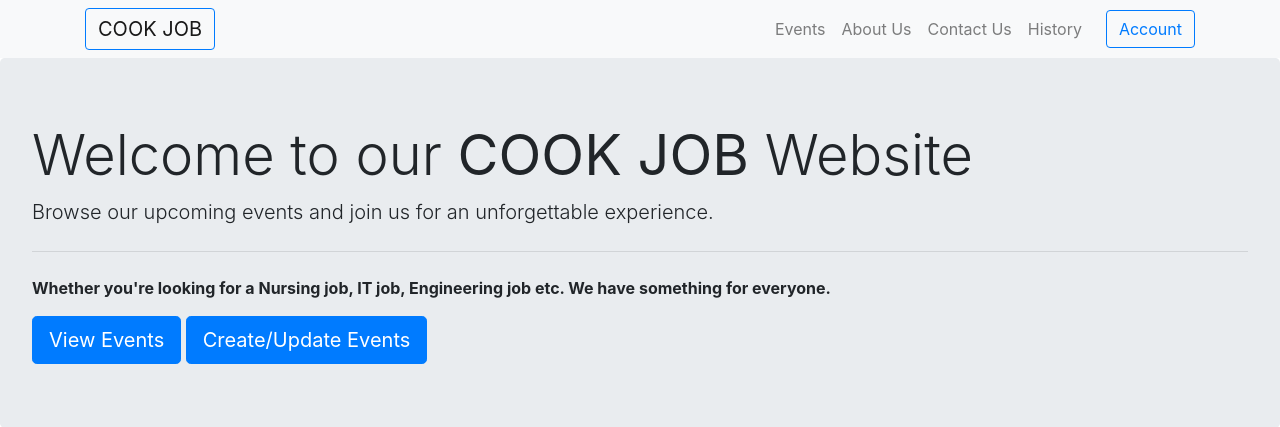
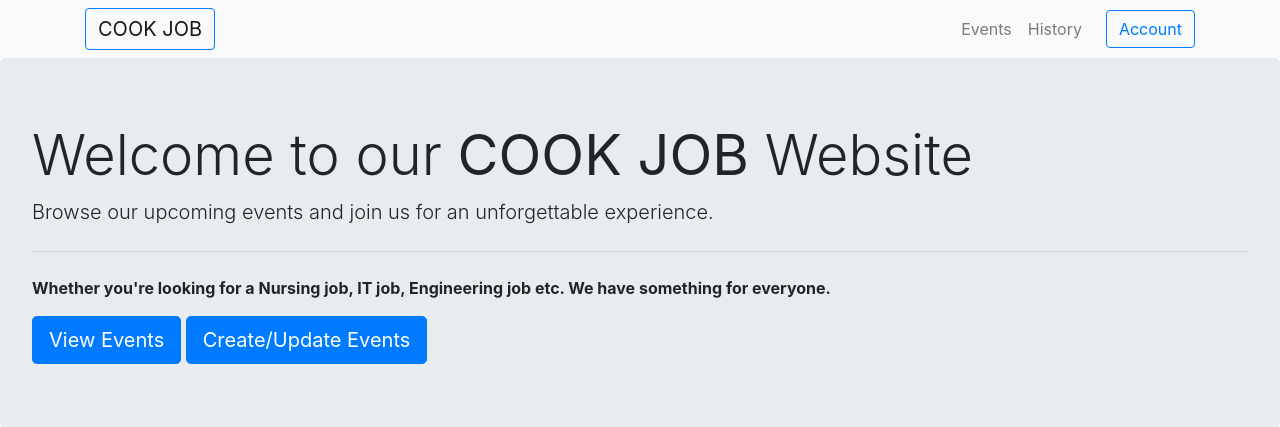
Before and after one commit to sophiefahey/IAB203group15, a Flask app: template IAB207 Assessment 3/assessment3/templates/index_logged_in.html in a window 1280 px wide. Shown: the top 427 px of the page. Run offline with Flask 3, Linux system fonts and the light colour scheme; the template is opened without the code that fills it, so the values that code supplies are empty; some libraries are stand-ins or nearby versions.

Commit message:
Update index_logged_in.html

```diff
--- a/IAB207 Assessment 3/assessment3/templates/index_logged_in.html
+++ b/IAB207 Assessment 3/assessment3/templates/index_logged_in.html
@@ -6,14 +6,14 @@
         <meta name="viewport" content="width=device-width, initial-scale=1.0">
         <meta http-equiv="X-UA-Compatible" content="ie=edge">
         <title>Event Management Website</title>
-        <link rel="stylesheet" href="/style/index.css">
+        <link rel="stylesheet" href="index.css">
 
         <!-- Bootstrap CSS -->
         <link rel="stylesheet" href="https://stackpath.bootstrapcdn.com/bootstrap/4.3.1/css/bootstrap.min.css"
             integrity="sha384-ggOyR0iXCbMQv3Xipma34MD+dH/1fQ784/j6cY/iJTQUOhcWr7x9JvoRxT2MZw1T" crossorigin="anonymous">
 
         <!-- Custom CSS -->
-        <link rel="stylesheet" href="/style/style.css">
+        <link rel="stylesheet" href="style.css">
     </head>
 
     <body>
@@ -23,16 +23,11 @@
                 <a class="navbar-brand mr-auto btn btn-outline-primary" href="index_logged_in.html">COOK JOB</a>
                 <ul class="navbar-nav flex-row ml-auto">
                     <li class="nav-item">
-                        <a class="nav-link" href="/events/">Events</a>
+                        <a class="nav-link" href="event_details.html">Events</a>
+                    </li>
                     </li>
                     <li class="nav-item">
-                        <a class="nav-link" href="/templates/index.html">About Us</a>
-                    </li>
-                    <li class="nav-item">
-                        <a class="nav-link" href="/templates/index.html">Contact Us</a>
-                    </li>
-                    <li class="nav-item">
-                        <a class="nav-link" href="./user_booking_history.html">History</a>
+                        <a class="nav-link" href="user_booking_history.html">History</a>
                     </li>
                 </ul>
                 <button class="btn btn-outline-primary ml-3">Account</button>
@@ -45,8 +40,8 @@
             <p class="lead">Browse our upcoming events and join us for an unforgettable experience.</p>
             <hr class="my-4">
             <p><b>Whether you're looking for a Nursing job, IT job, Engineering job etc. We have something for everyone.</b></p>
-            <a class="btn btn-primary btn-lg" href="/templates/events/event_details.html" role="button">View Events</a>
-            <a class="btn btn-primary btn-lg btn-pink" href="/templates/events/event_creation_update.html" role="button">Create/Update Events</a>
+            <a class="btn btn-primary btn-lg" href="event_details.html" role="button">View Events</a>
+            <a class="btn btn-primary btn-lg btn-pink" href="event_creation_update.html" role="button">Create/Update Events</a>
         </div>
 
         <!-- Search bar -->
@@ -77,7 +72,7 @@
                         <div class="card-body">
                             <h5 class="card-title">Event Title</h5>
                             <p class="card-text">Lorem ipsum dolor sit amet</p>
-                            <a href="/templates/events/event_details.html">
+                            <a href="event_details.html">
                                 <button type="button" class="btn btn-primary">Learn More</button>
                             </a>
 
@@ -94,7 +89,7 @@
                         <div class="card-body">
                             <h5 class="card-title">Event Title</h5>
                             <p class="card-text">Lorem ipsum dolor sit amet</p>
-                            <a href="/templates/events/event_details.html">
+                            <a href="event_details.html">
                                 <button type="button" class="btn btn-primary">Learn More</button>
                             </a>                        </div>
                         <div class="card-footer">
@@ -109,7 +104,7 @@
                         <div class="card-body">
                             <h5 class="card-title">Event Title</h5>
                             <p class="card-text">Lorem ipsum dolor sit amet</p>
-                            <a href="/templates/events/event_details.html">
+                            <a href="event_details.html">
                                 <button type="button" class="btn btn-primary">Learn More</button>
                             </a>                        </div>
                         <div class="card-footer">
@@ -141,7 +136,7 @@
                         <div class="card-body">
                             <h5 class="card-title">Event Title</h5>
                             <p class="card-text">Lorem ipsum dolor sit amet</p>
-                            <a href="/templates/events/event_details.html">
+                            <a href="event_details.html">
                                 <button type="button" class="btn btn-primary">Learn More</button>
                             </a>                        </div>
                         <div class="card-footer">
@@ -156,7 +151,7 @@
                         <div class="card-body">
                             <h5 class="card-title">Event Title</h5>
                             <p class="card-text">Lorem ipsum dolor sit amet</p>
-                            <a href="/templates/events/event_details.html">
+                            <a href="event_details.html">
                                 <button type="button" class="btn btn-primary">Learn More</button>
                             </a>                        </div>
                         <div class="card-footer">
@@ -171,7 +166,7 @@
                         <div class="card-body">
                             <h5 class="card-title">Event Title</h5>
                             <p class="card-text">Lorem ipsum dolor sit amet</p>
-                            <a href="/templates/events/event_details.html">
+                            <a href="event_details.html">
                                 <button type="button" class="btn btn-primary">Learn More</button>
                             </a>                        </div>
                         <div class="card-footer">
```
